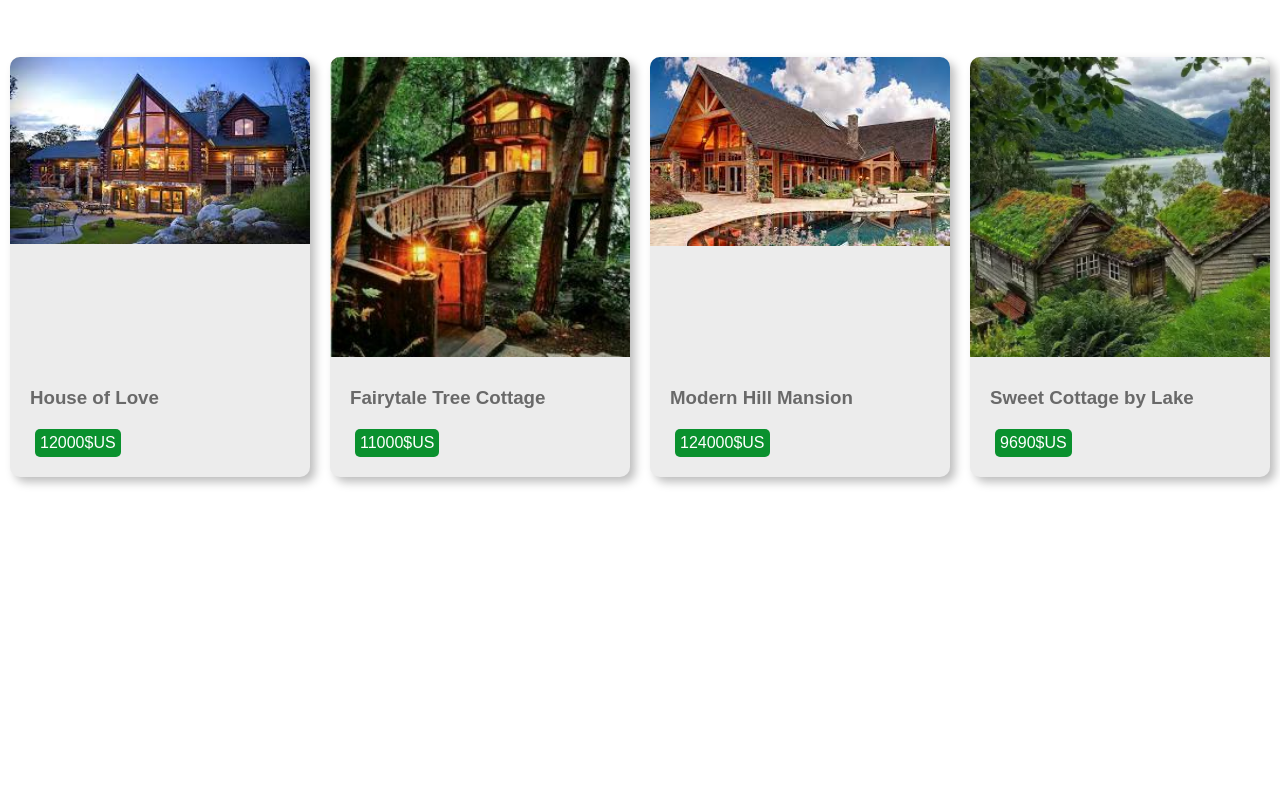
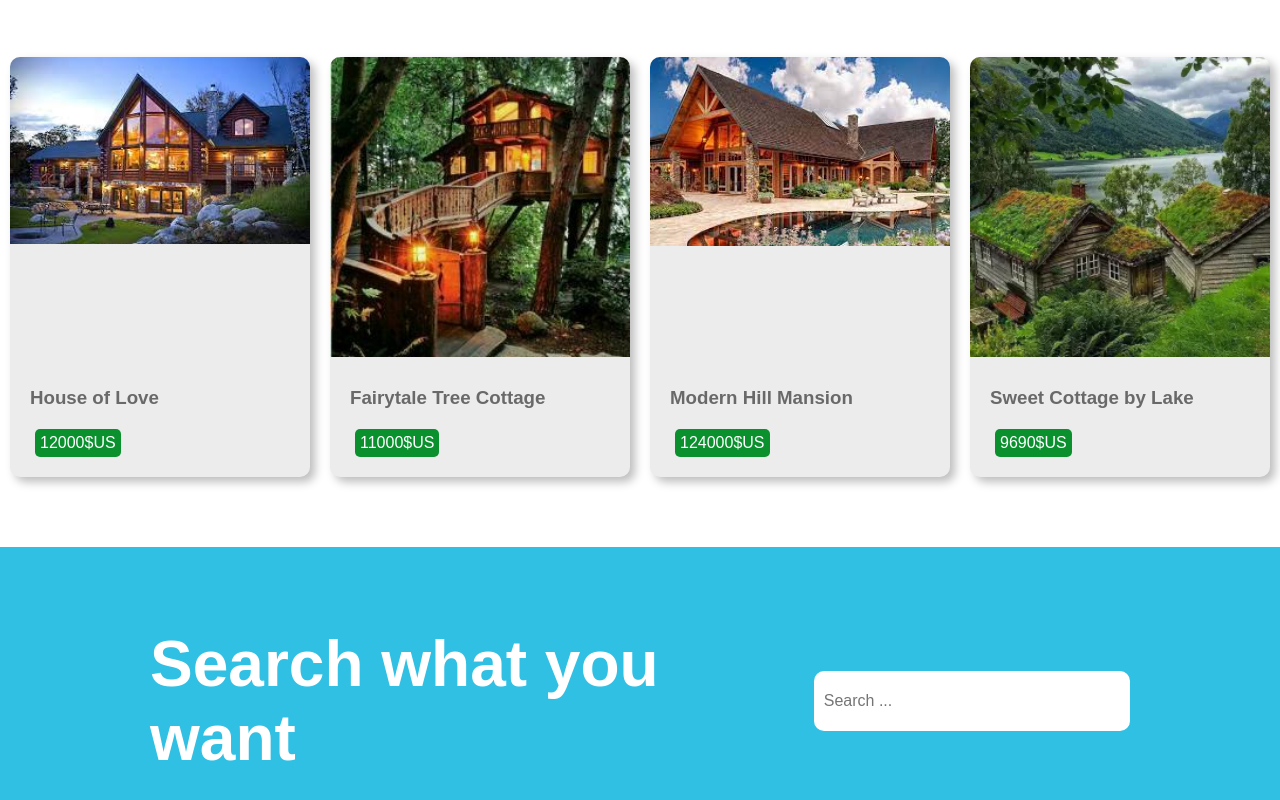
Before and after one commit to Zeinab-Mahjoub/Static_Blog_ReactJS, a React (Create React App) app: page / in a window 1280 px wide. Shown: the part 944-1744 px from the top of the page. Before the commit the page ends 1491 px from the top, so only its background shows below. Built offline with nearby package versions, Linux system fonts and the light colour scheme.

Commit message:
feat: added Search part

```diff
--- a/src/App.js
+++ b/src/App.js
@@ -2,6 +2,7 @@ import React, { Component } from "react";
 import Navbar from "./components/Navbar";
 import Banner from "./components/Banner";
 import Cards from "./components/Cards";
+import Search from "./components/Search";
 
 export default class App extends Component {
   render() {
@@ -10,6 +11,7 @@ export default class App extends Component {
         <Navbar />
         <Banner />
         <Cards />
+        <Search />
       </div>
     );
   }
--- a/src/components/Navbar.module.css
+++ b/src/components/Navbar.module.css
@@ -1,7 +1,7 @@
 .header {
   display: flex;
   justify-content: space-between;
-  background-color: #9e9e9e;
+  background-color: #696969;
   align-items: center;
   padding: 0 50px;
 }
@@ -29,5 +29,5 @@
 }
 
 .list li:hover {
-  color: #e7e7e7;
+  color: #cccccc;
 }
--- /dev/null
+++ b/src/components/Search.js
@@ -0,0 +1,13 @@
+import React, { Component } from "react";
+import styles from "./Search.module.css";
+
+export default class Search extends Component {
+  render() {
+    return (
+      <div className={styles.container}>
+        <p>Search what you want</p>
+        <input placeholder="Search ..." />
+      </div>
+    );
+  }
+}
--- /dev/null
+++ b/src/components/Search.module.css
@@ -0,0 +1,25 @@
+.container {
+  background-color: #30c0e4;
+  padding: 80px 150px;
+  display: flex;
+  justify-content: space-between;
+  align-items: center;
+}
+
+.container p {
+  font-size: 4rem;
+  font-weight: bold;
+  color: #fff;
+}
+
+.container input {
+  width: 300px;
+  height: 40px;
+  border-radius: 10px;
+  border: none;
+  padding: 10px;
+}
+
+.container input::placeholder {
+  font-size: 1rem;
+}
```
